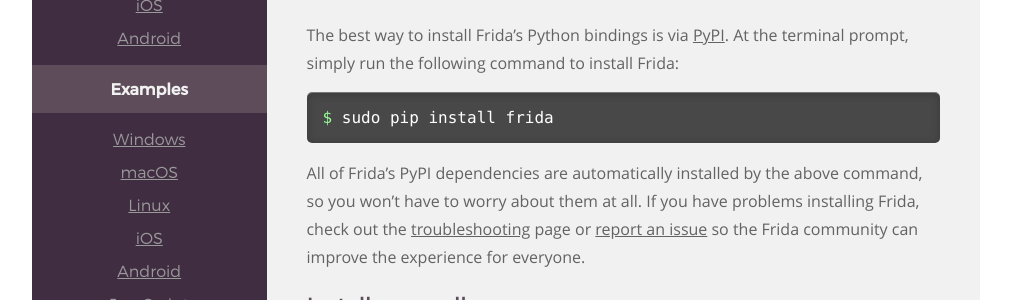
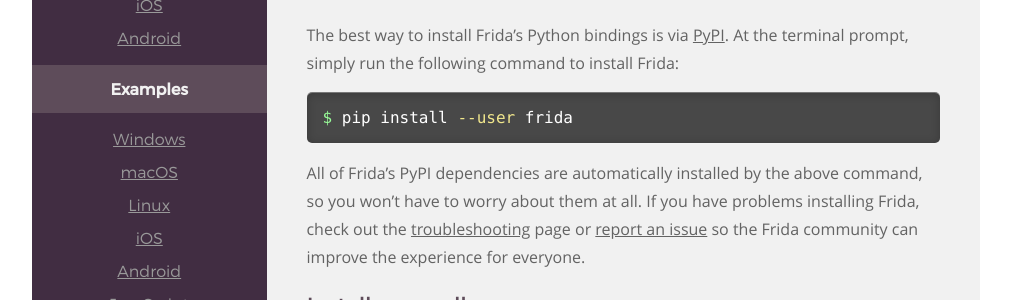
Before and after one commit to frida/frida-website, a Jekyll site: the page built from _docs/installation.md, in a window 1280 px wide. Shown: the part 587-887 px from the top of the page, without its empty margins (129-1140 px from the left). Built offline with Jekyll 4.4.1, drawn with Linux system fonts in a browser that asks for light colours.

Commit message:
Suggest a less intrusive pip installation method

```diff
--- a/_docs/installation.md
+++ b/_docs/installation.md
@@ -24,7 +24,7 @@ The best way to install Frida's Python bindings is via
 simply run the following command to install Frida:
 
 {% highlight bash %}
-$ sudo pip install frida
+$ pip install --user frida
 {% endhighlight %}
 
 All of Frida’s PyPI dependencies are automatically installed by the above
--- a/index.html
+++ b/index.html
@@ -54,7 +54,7 @@ overview: true
         <p class="line">
           <span class="path">~</span>
           <span class="prompt">$</span>
-          <span class="command">sudo pip install frida</span>
+          <span class="command">pip install --user frida</span>
         </p>
         <p class="line">
           <span class="path">~</span>
```
Also changed, not shown: _docs/quickstart.md (+1 -1 lines).
